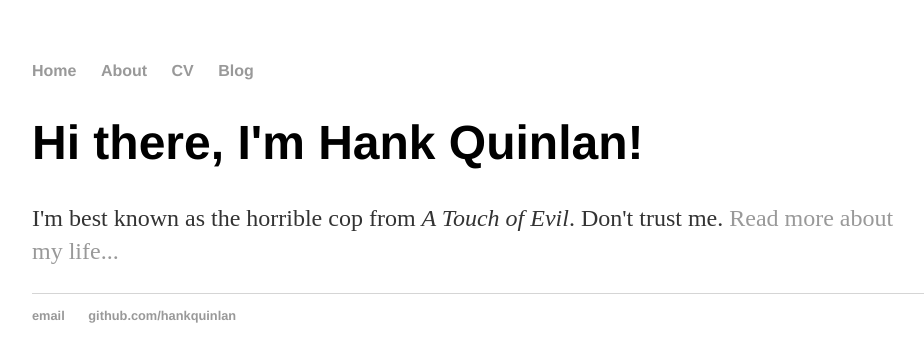
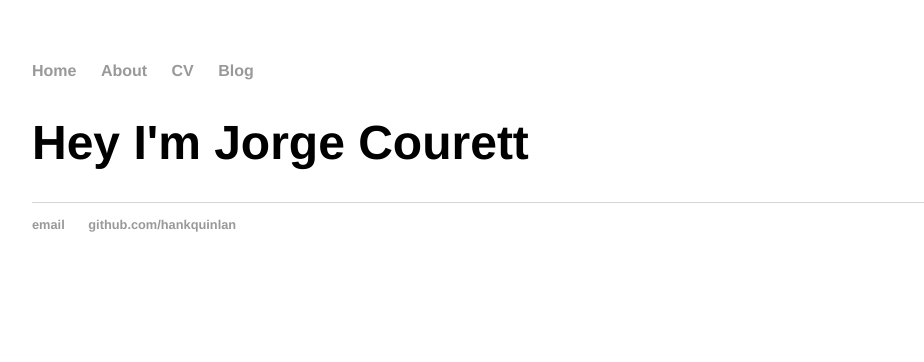
Before and after one commit to joescott/joescott.github.io, a Jekyll site: the page built from index.html, in a window 1280 px wide. Shown: the top 362 px of the page, without its empty margins (160-1084 px from the left). Built offline with Jekyll 4.4.1, drawn with Linux system fonts in a browser that asks for light colours.

Commit message:
site test 2

```diff
--- a/index.html
+++ b/index.html
@@ -1,9 +1,8 @@
 ---
 layout: default
-title: Hank Quinlan, Horrible Cop
+title: Jorge Courett
 ---
 
 		<div class="blurb">
-			<h1>Hi there, I'm Hank Quinlan!</h1>
-			<p>I'm best known as the horrible cop from <em>A Touch of Evil</em>. Don't trust me. <a href="/about">Read more about my life...</a></p>
+			<h1>Hey I'm Jorge Courett</h1>
 		</div>
```
